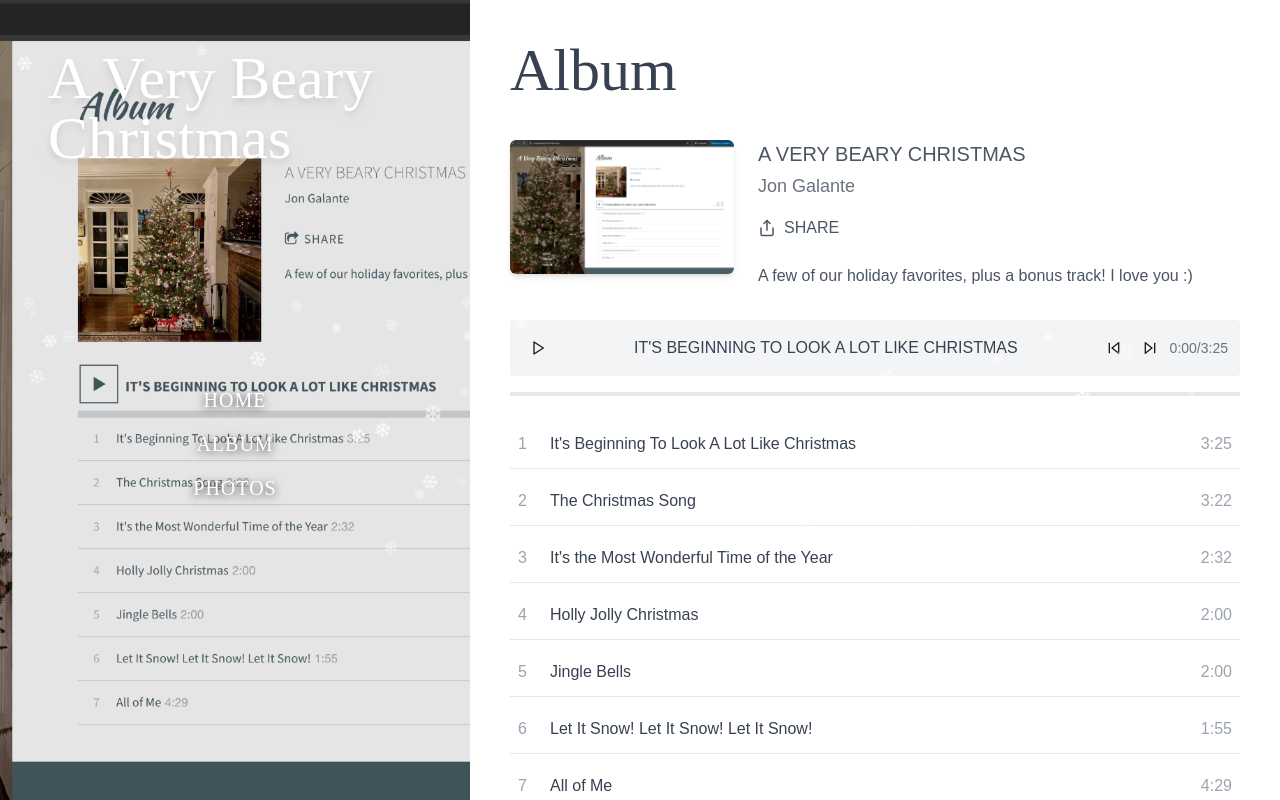
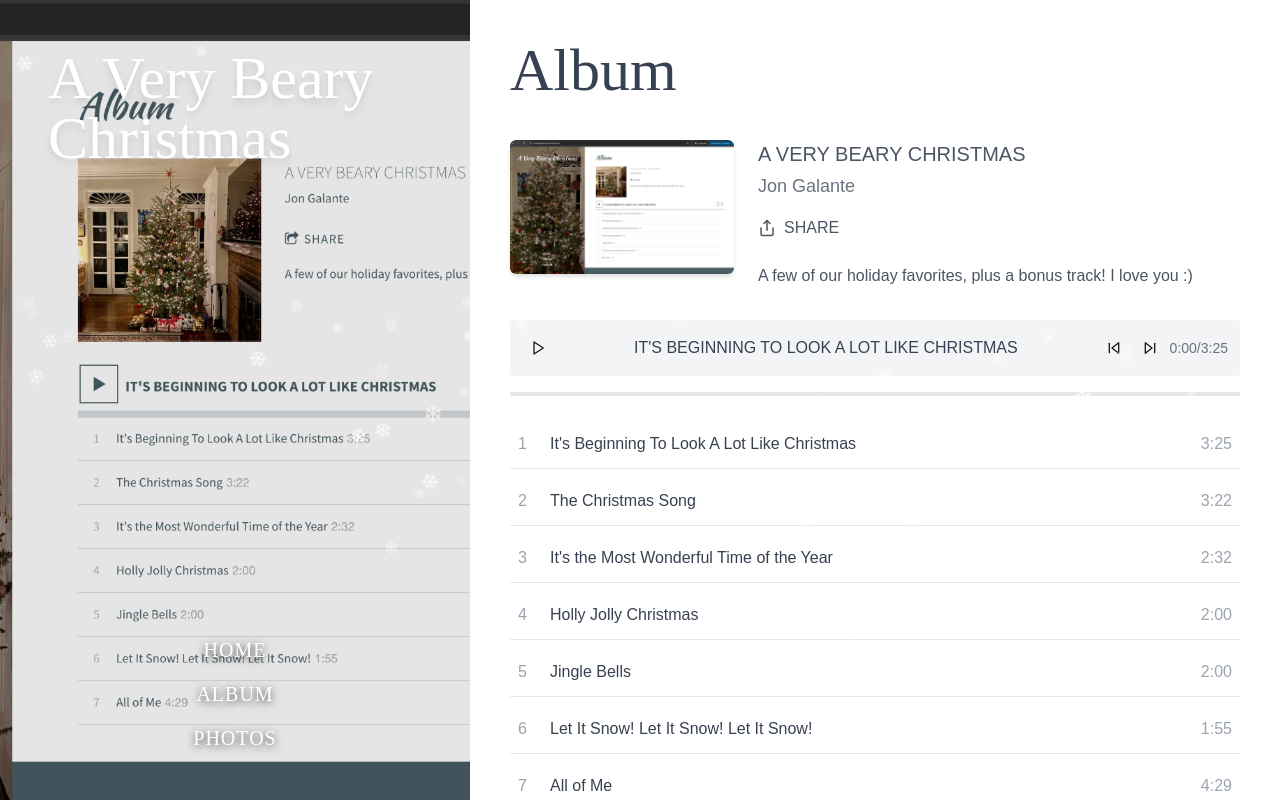
Before and after one commit to jonmgalante/a-very-beary-christmas, a React (Vite) app: page / in a window 1280 px wide. Built offline with nearby package versions, Linux system fonts and the light colour scheme.

Commit message:
Fix: Move lights to the bottom
Move the Christmas lights to the bottom of the page, matching the screenshot.

```diff
--- a/src/components/Sidebar.tsx
+++ b/src/components/Sidebar.tsx
@@ -19,8 +19,8 @@ export const Sidebar: React.FC = () => {
             </h1>
           </div>
 
-          {/* Navigation - centered vertically and horizontally */}
-          <nav className="flex-1 flex items-center justify-center">
+          {/* Navigation - at the bottom */}
+          <nav className="pb-12">
             <ul className="flex flex-col items-center space-y-4">
               <li>
                 <Link to="/" className="text-white text-xl font-kaushan hover:text-christmas-gold transition-colors uppercase tracking-wider drop-shadow-[0_2px_4px_rgba(0,0,0,0.8)]">
@@ -39,9 +39,6 @@ export const Sidebar: React.FC = () => {
               </li>
             </ul>
           </nav>
-
-          {/* Empty space at bottom to match the layout */}
-          <div className="h-32"></div>
         </div>
       </div>
     </div>
```
